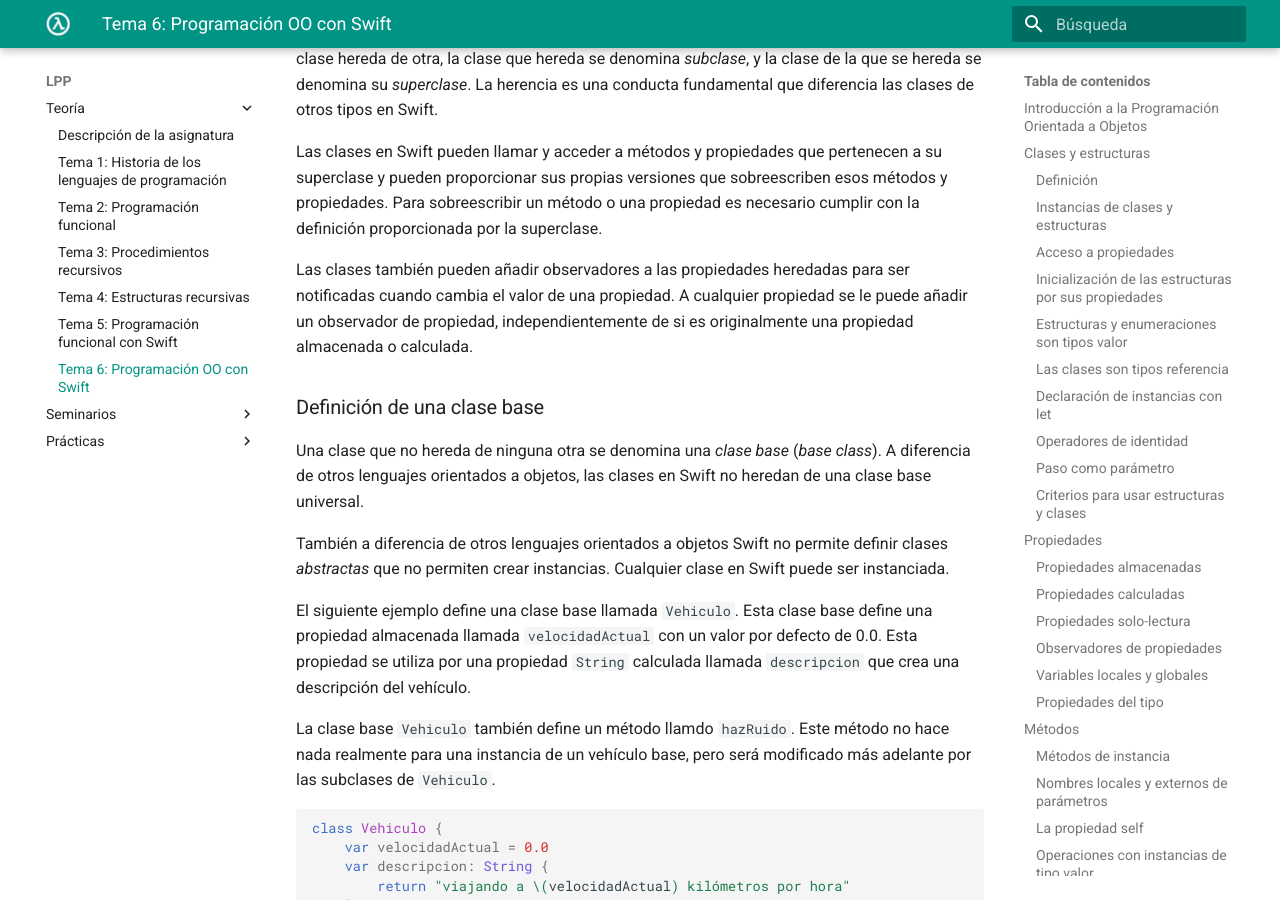
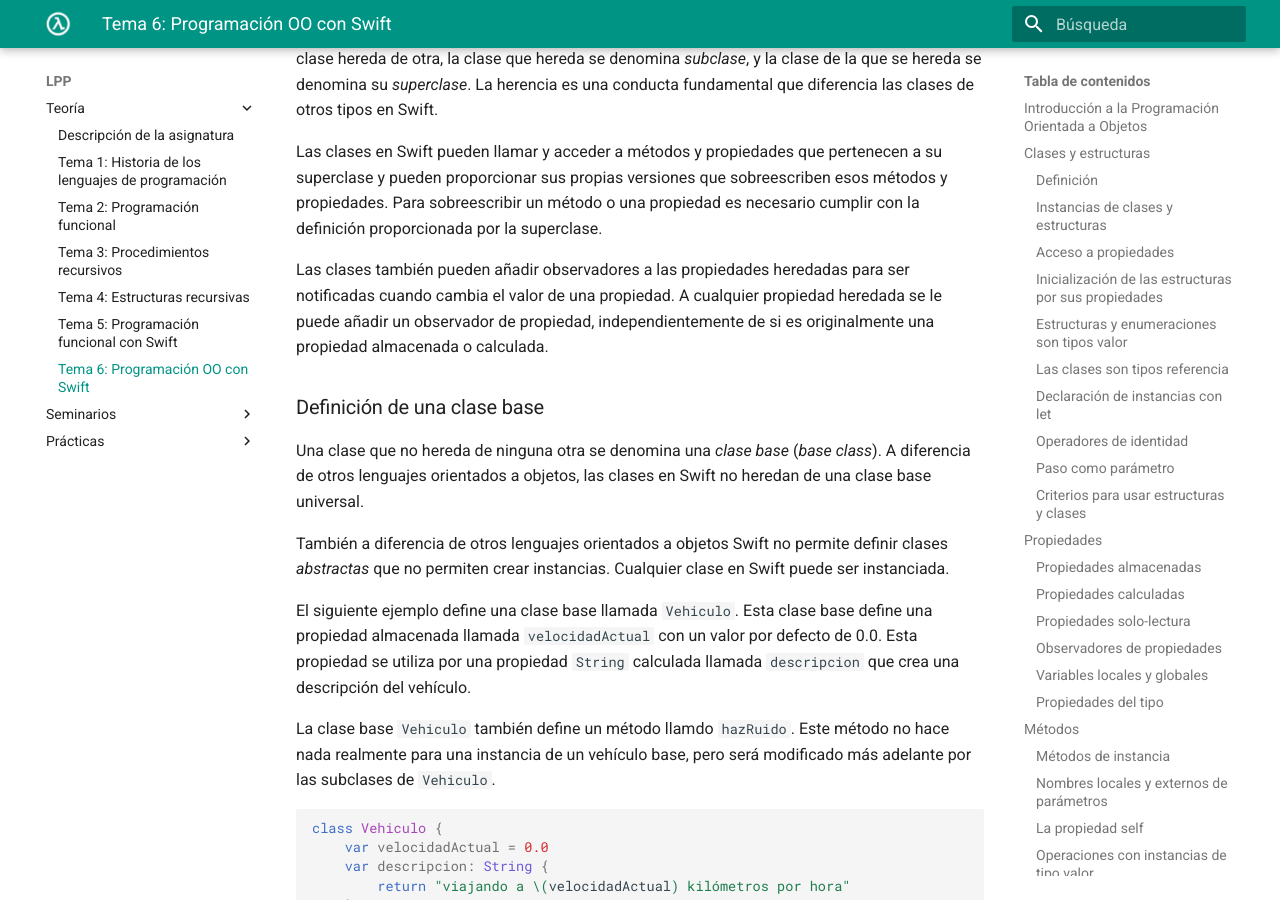
Before and after one commit to domingogallardo/apuntes-lpp, an MkDocs documentation site: the page built from docs/teoria/tema06-programacion-orientada-objetos-swift/tema06-programacion-orientada-objetos-swift.md, in a window 1280 px wide and 900 px high, scrolled down 29915 px. Built offline with MkDocs 1.6.1 and Material for MkDocs 9.7.7, drawn with Linux system fonts in a browser that asks for light colours; some of the changed text lies outside the part shown.

Commit message:
Correcciones

```diff
--- a/docs/teoria/tema06-programacion-orientada-objetos-swift/tema06-programacion-orientada-objetos-swift.md
+++ b/docs/teoria/tema06-programacion-orientada-objetos-swift/tema06-programacion-orientada-objetos-swift.md
@@ -1681,9 +1681,9 @@ definición proporcionada por la superclase.
 
 Las clases también pueden añadir observadores a las propiedades
 heredadas para ser notificadas cuando cambia el valor de una
-propiedad. A cualquier propiedad se le puede añadir un observador de
-propiedad, independientemente de si es originalmente una propiedad
-almacenada o calculada.
+propiedad. A cualquier propiedad heredada se le puede añadir un
+observador de propiedad, independientemente de si es originalmente una
+propiedad almacenada o calculada.
 
 ### Definición de una clase base
 
```
Also changed, not shown: other parts of docs/teoria/tema06-programacion-orientada-objetos-swift/tema06-programacion-orientada-objetos-swift.md (+10 -9 lines).
